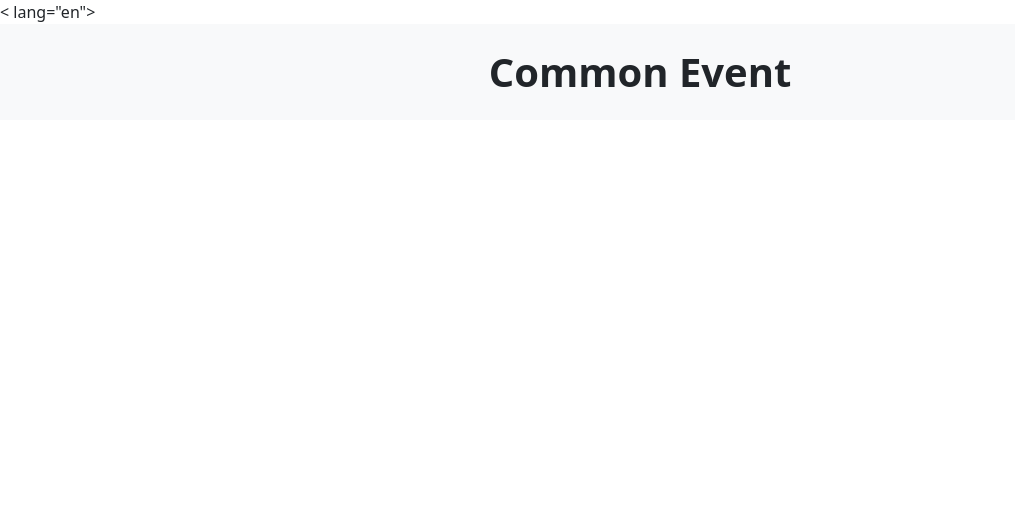
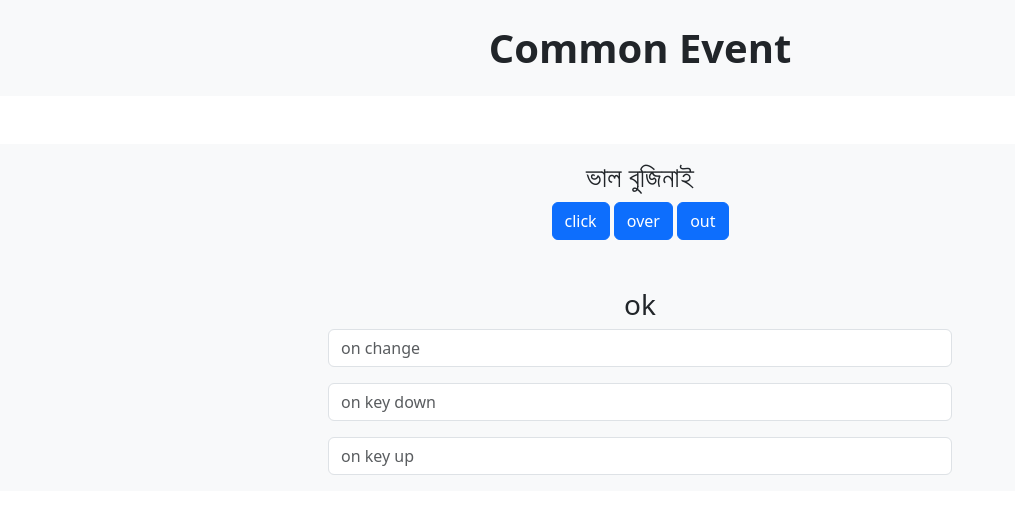
Before and after one commit to enamul90/Javascript, a plain HTML site: page common.html in a window 1280 px wide. Shown: the whole page, without its empty margins (0-1015 px from the left). Drawn offline with nearby package versions, Linux system fonts and the light colour scheme.

Commit message:
common event ok

```diff
--- a/common.html
+++ b/common.html
@@ -1,21 +1,36 @@
 <!DOCTYPE html>
-< lang="en">
 <head>
     <meta charset="UTF-8">
     <meta name="viewport" content="width=device-width, initial-scale=1.0">
     <title>Document</title>
     <link href="https://cdn.jsdelivr.net/npm/bootstrap@5.3.3/dist/css/bootstrap.min.css" rel="stylesheet" integrity="sha384-QWTKZyjpPEjISv5WaRU9OFeRpok6YctnYmDr5pNlyT2bRjXh0JMhjY6hW+ALEwIH" crossorigin="anonymous">
 </head>
-<body>
+<body onload="myEvent('loading ok')">
 
     <h1 class="bg-light p-4 text-center fw-bold" >Common Event</h1>
 
 
+    <div class="button-aria mt-5 p-3 bg-light text-center">
+
+        <h3>ভাল বুজিনাই </h3>
+
+        <button class="btn btn-primary" onclick=" myEvent('click done')">click</button>
+        <button class="btn btn-primary" onmouseover=" myEvent('over')">over</button>
+        <button class="btn btn-primary" onmouseout=" myEvent('out')">out</button>
+
+        <div class="from-aria d-flex flex-column align-items-center mt-5">
+            <h3 class="mb-2">ok</h3>
+            <input onchange="myEvent('change ok')" class="form-control  w-50" placeholder="on change">
+            <input onkeydown="myEvent('key down ok')" class="form-control mt-3 w-50" placeholder="on key down">
+            <input onkeyup="myEvent('key up ok')" class="form-control mt-3 w-50" placeholder="on key up">
+        </div>
+
+    </div>
 
     <script>
         function myEvent(message){
             console.log(message)
         };
+    </script>
 
-    </script>
 </body>
```
